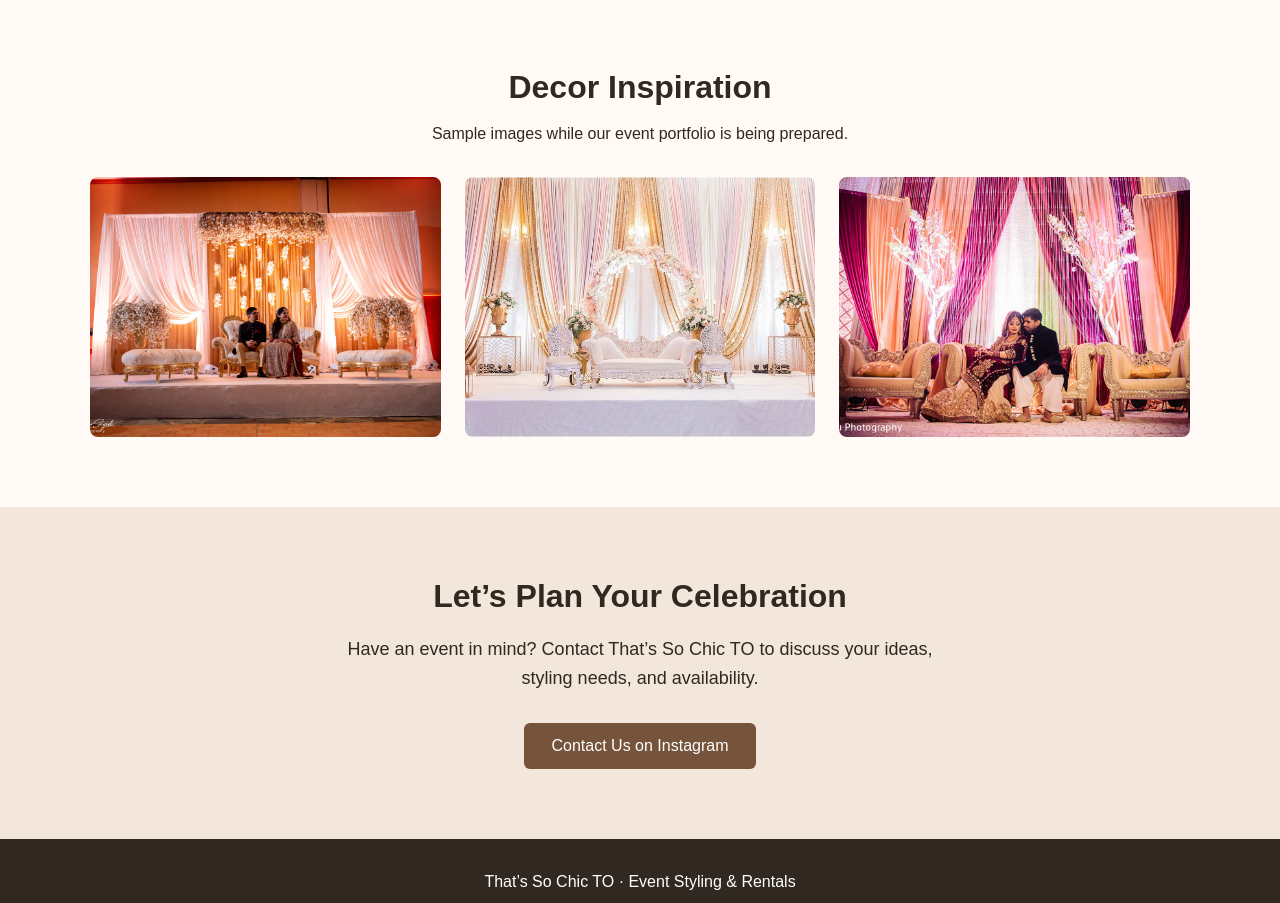
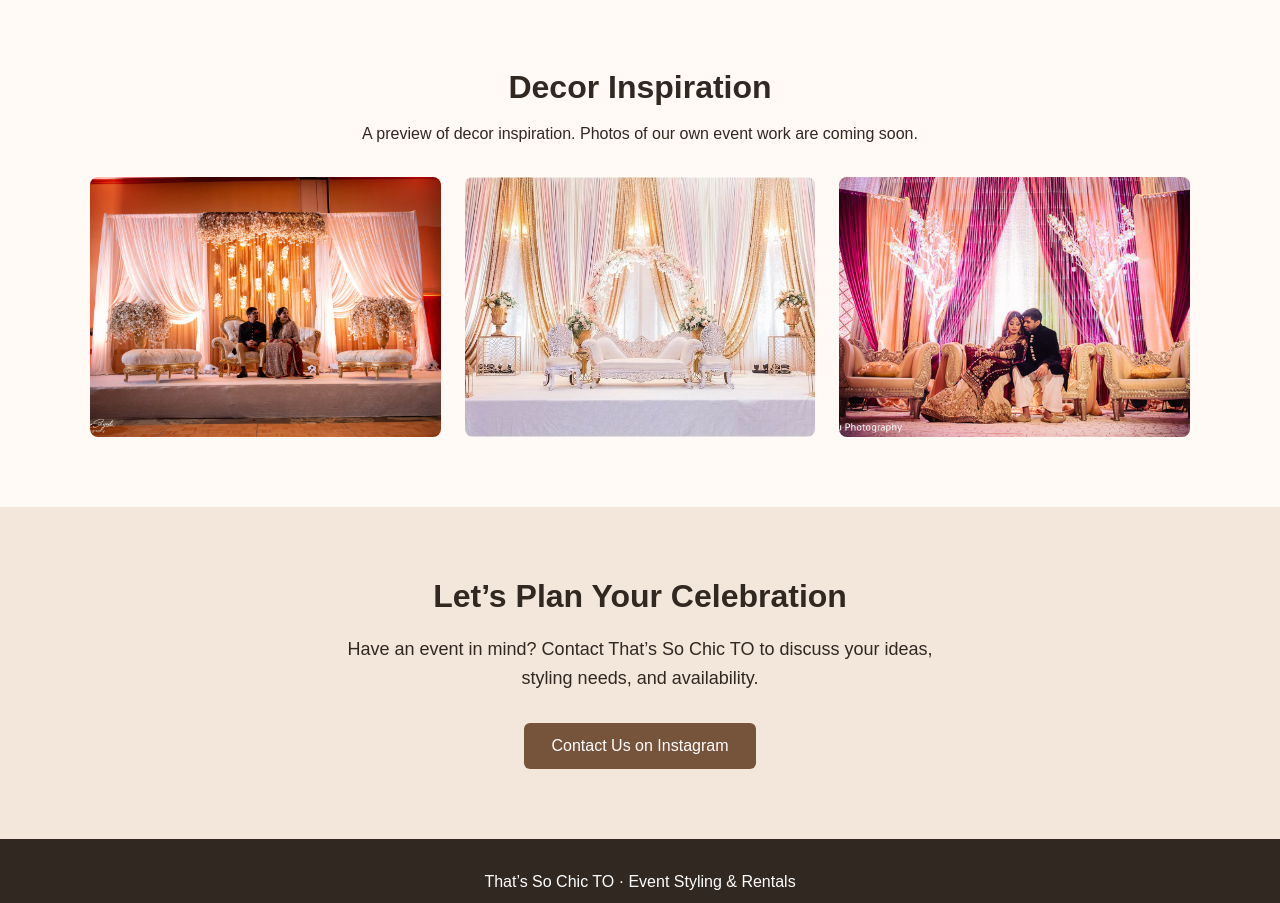
Before and after one commit to abushumailmoin/decor-business-website, a plain HTML site: page index.html in a window 1280 px wide. Shown: the part 1200-2103 px from the top of the page. Drawn offline with Linux system fonts and the light colour scheme.

Commit message:
Clarify temporary gallery images

```diff
--- a/index.html
+++ b/index.html
@@ -80,7 +80,7 @@
 <section id="gallery" class="gallery">
     <h2>Decor Inspiration</h2>
     <p class="gallery-intro">
-        Sample images while our event portfolio is being prepared.
+        A preview of decor inspiration. Photos of our own event work are coming soon.
     </p>
 
     <div class="gallery-grid">
```
